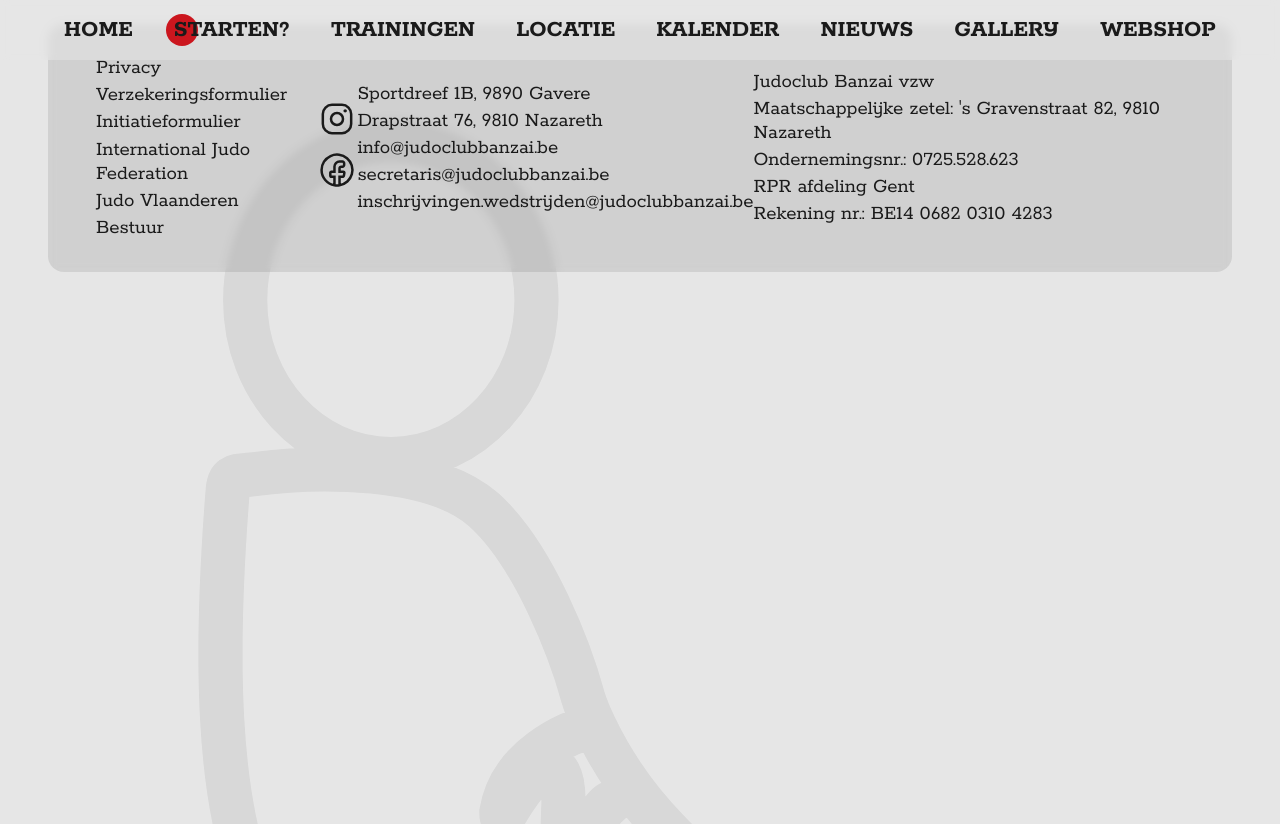
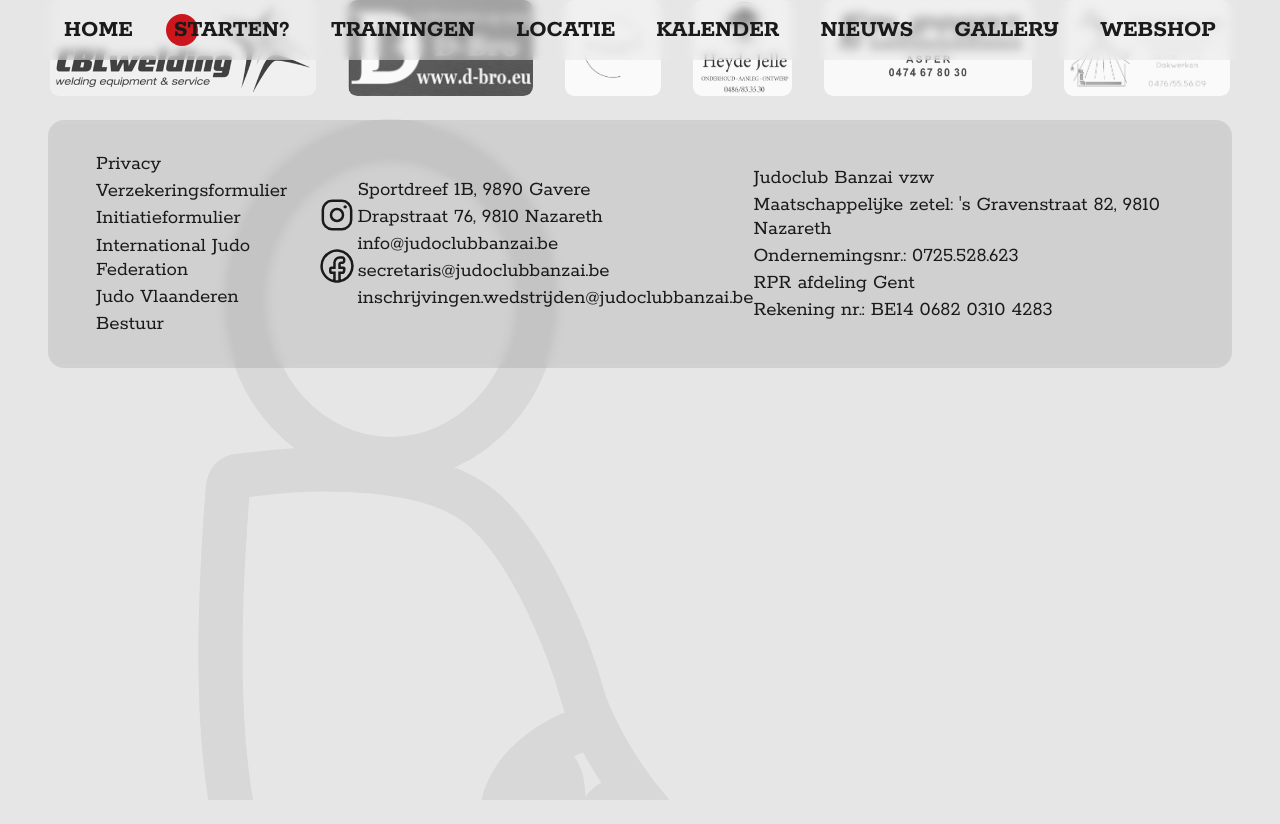
Before and after one commit to NexoraDevBe/jcbanzai-website, a Nuxt app: page /starten in a window 1280 px wide. After the commit the page ends 800 px from the top, so only its background shows below. Built offline with nearby package versions, Linux system fonts and the light colour scheme.

Commit message:
footer sponsors

```diff
--- a/app/components/organism/Footer.vue
+++ b/app/components/organism/Footer.vue
@@ -1,11 +1,21 @@
 <script setup lang="ts">
-
+const sponsorItems = [
+  { path: '/assets/images/cbl-welding.png', link: 'https://cbl-welding.com/' },
+  { path: '/assets/images/d-bro.png', link: 'https://d-bro.eu/' },
+  { path: '/assets/images/devoldere-advocaten.png', link: 'https://devoldere.be/' },
+  { path: '/assets/images/heyde-jelle.png', link: 'https://velit.be/' },
+  { path: '/assets/images/pijpaert.png', link: 'https://thierrypijpaert.be/' },
+  { path: '/assets/images/renovatie.png', link: 'https://www.goedonderjedak.be/' },
+]
 </script>
 
 <template>
 <footer>
   <div class="sponsors">
-
+    <div v-for="(s, idx) in sponsorItems" :key="idx">
+      <img :src="s.path" alt="sponsor">
+      <NuxtLink :to="s.link" target="_blank" external/>
+    </div>
   </div>
   <div class="info">
     <ul class="links">
@@ -51,6 +61,44 @@ footer {
   max-width: 1920px;
   margin: 0 auto;
 
+  .sponsors {
+    display: flex;
+    justify-content: center;
+    gap: 2rem;
+    list-style: none;
+
+    div {
+      position: relative;
+      height: 6rem;
+
+      img {
+        height: 100%;
+        border-radius: .6rem;
+        opacity: .8;
+        filter: grayscale(100%);
+        transition: filter 300ms ease-in-out, opacity 300ms ease-in-out;
+      }
+
+      &:hover {
+        img {
+          opacity: 1;
+          filter: grayscale(0%);
+        }
+      }
+
+      a {
+        position: absolute;
+        top: 0;
+        left: 0;
+        width: 100%;
+        height: 100%;
+        border-radius: .6rem;
+        z-index: 0;
+        text-decoration: none;
+      }
+    }
+  }
+
   .info {
     display: flex;
     justify-content: space-between;
```
